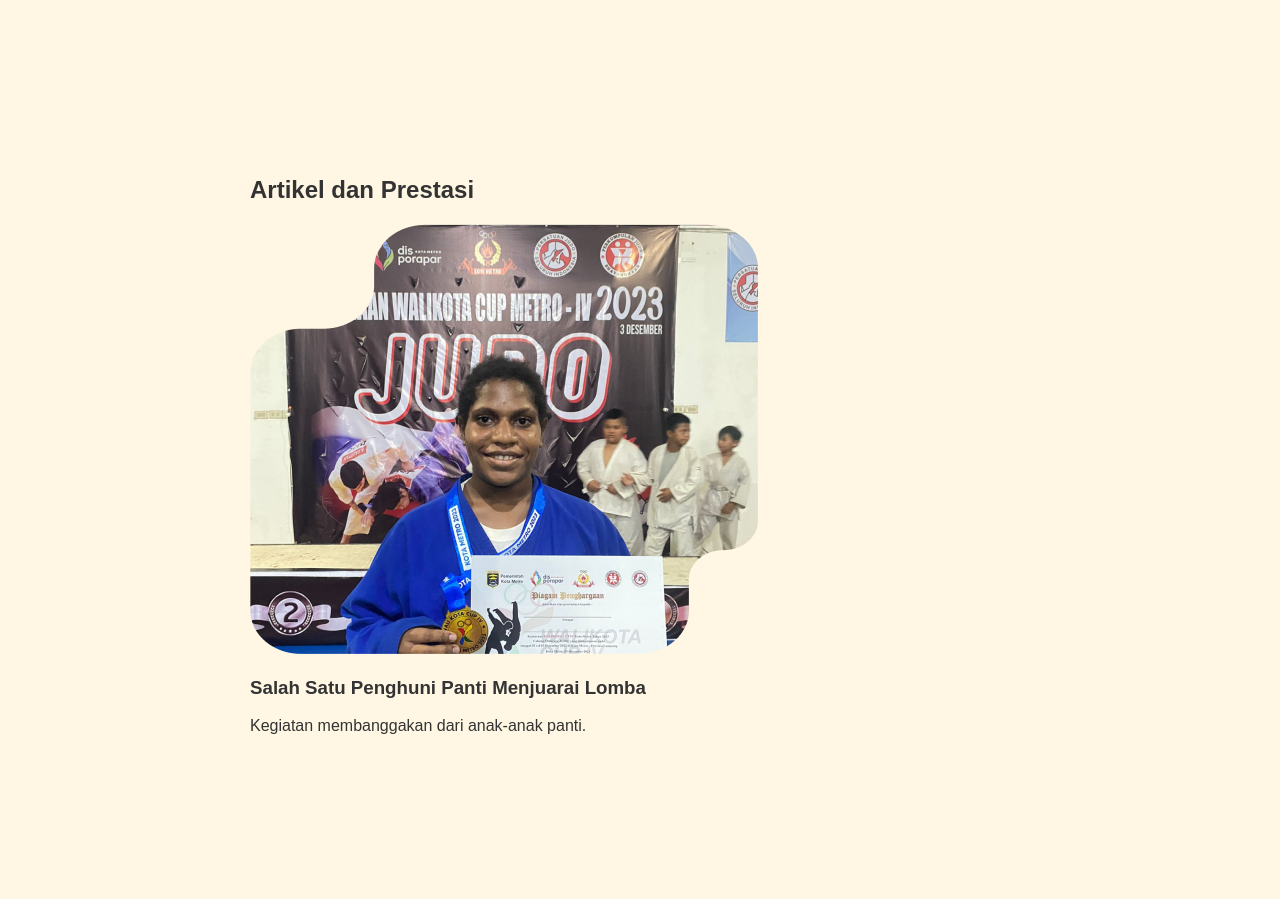
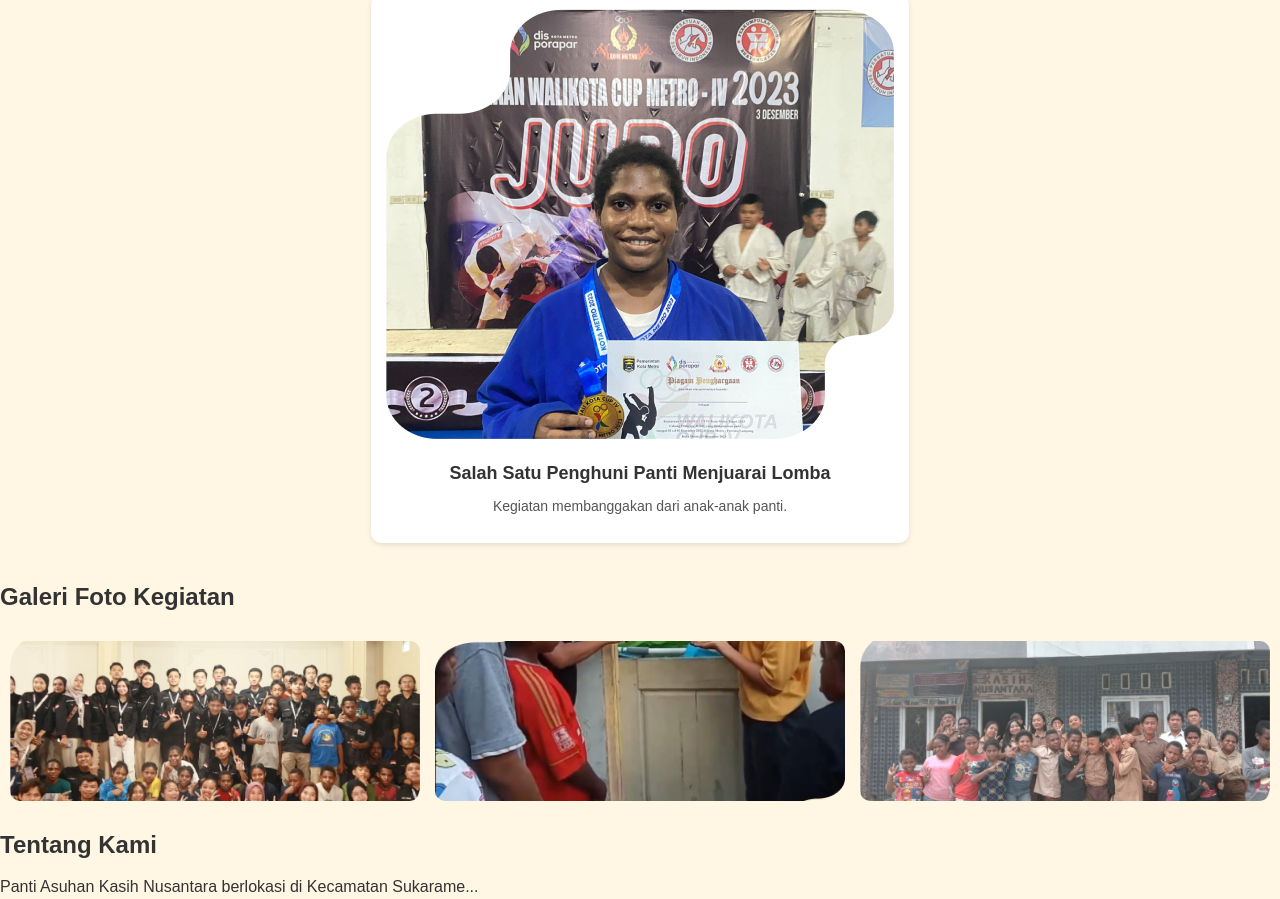
Before and after one commit to iceguya/cintanusantara, a plain HTML site: page index.html in a window 1280 px wide. Shown: the part 1112-2011 px from the top of the page. Drawn offline with Linux system fonts and the light colour scheme.

Commit message:
update style

```diff
--- a/style_refined.css
+++ b/style_refined.css
@@ -66,13 +66,47 @@ header .donate-button {
 /* Articles */
 .articles {
     background: #FFF7E4;
-    padding: 250px;
+    padding: 20px; /* Ruang dalam untuk area artikel */
+    box-sizing: border-box; /* Hitung padding dalam elemen */
 }
 
 .article-grid {
-    display: grid;
-    grid-template-columns: repeat(auto-fit, minmax(200px, 1fr));
-    gap: 20px;
+    display: grid; /* Gunakan grid untuk tata letak */
+    grid-template-columns: repeat(auto-fit, minmax(300px, 1fr)); /* Kolom fleksibel */
+    gap: 20px; /* Jarak antar elemen */
+    justify-items: center; /* Posisi elemen di tengah kolom */
+}
+
+.article {
+    background: white;
+    border-radius: 10px; /* Tambahkan sudut melengkung */
+    box-shadow: 0 2px 5px rgba(0, 0, 0, 0.1); /* Tambahkan bayangan */
+    padding: 15px; /* Ruang dalam untuk elemen artikel */
+    text-align: center; /* Pusatkan teks */
+}
+
+.article img {
+    width: 100%; /* Gambar memenuhi lebar elemen */
+    height: auto; /* Jaga proporsi gambar */
+    border-radius: 10px; /* Tambahkan sudut melengkung */
+    margin-bottom: 10px; /* Jarak gambar dengan teks */
+}
+
+.article h3 {
+    font-size: 18px;
+    margin: 10px 0;
+}
+
+.article p {
+    font-size: 14px;
+    color: #555;
+}
+
+/* Media Queries */
+@media (max-width: 768px) {
+    .article-grid {
+        grid-template-columns: 1fr; /* Satu kolom pada layar kecil */
+    }
 }
 
 .gallery-grid {
@@ -85,7 +119,7 @@ header .donate-button {
 
 .gallery-grid img {
     width: 100%; /* Gambar memenuhi kolom */
-    height: 200px; /* Tinggi tetap untuk menyamakan ukuran */
+    height: 20vh; /* Tinggi tetap untuk menyamakan ukuran */
     object-fit: cover; /* Memastikan gambar proporsional */
     border-radius: 10px; /* Opsional: Sudut melengkung */
 }
```
